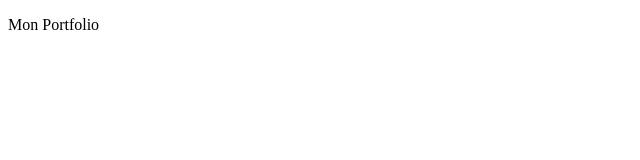
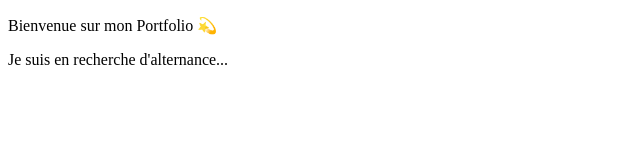
Before and after one commit to Yanis-Ada/Yanis-Ada.github.io, a plain HTML site: page index.html in a window 1280 px wide. Shown: the whole page, without its empty margins (0-640 px from the left). Drawn offline with Linux system fonts and the light colour scheme.

Commit message:
ajout de texte dans index.html

```diff
--- a/index.html
+++ b/index.html
@@ -6,6 +6,7 @@
     <title>Document</title>
 </head>
 <body>
-   <p>Mon Portfolio</p>
+   <p>Bienvenue sur mon Portfolio 💫</p>
+   Je suis en recherche d'alternance...
 </body>
 </html>
```
